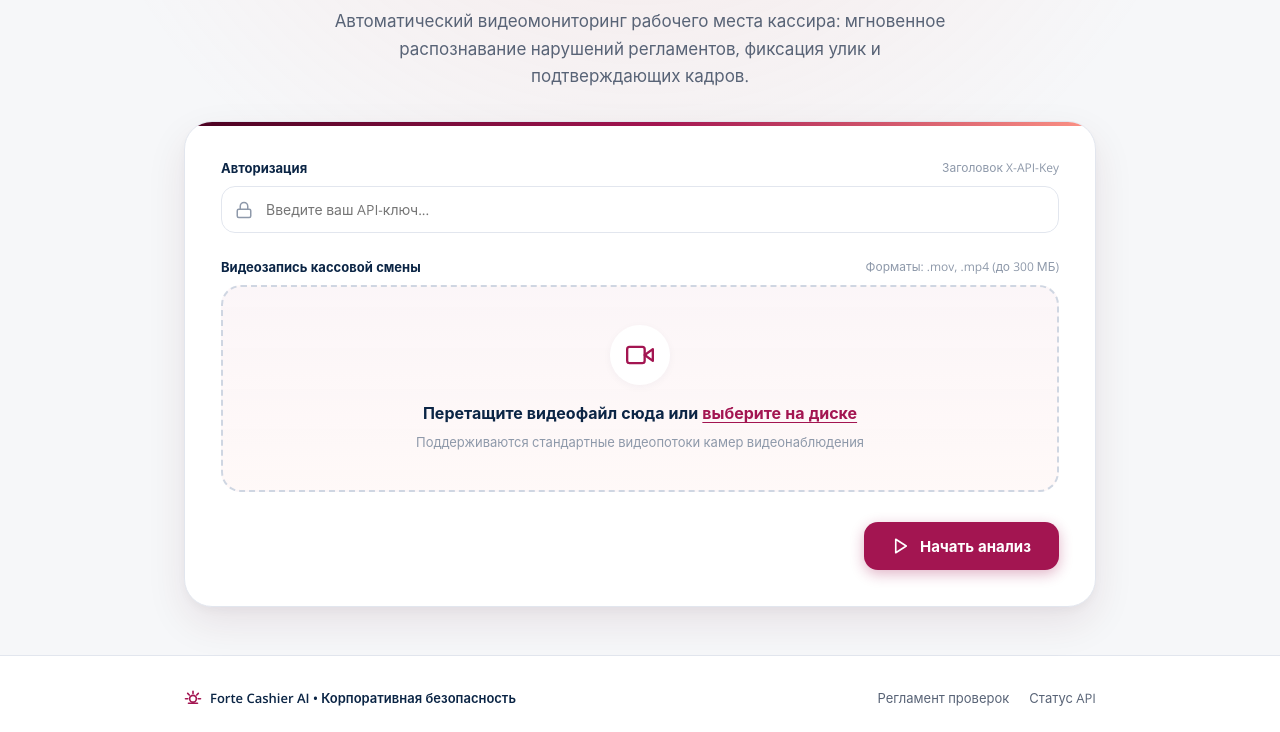
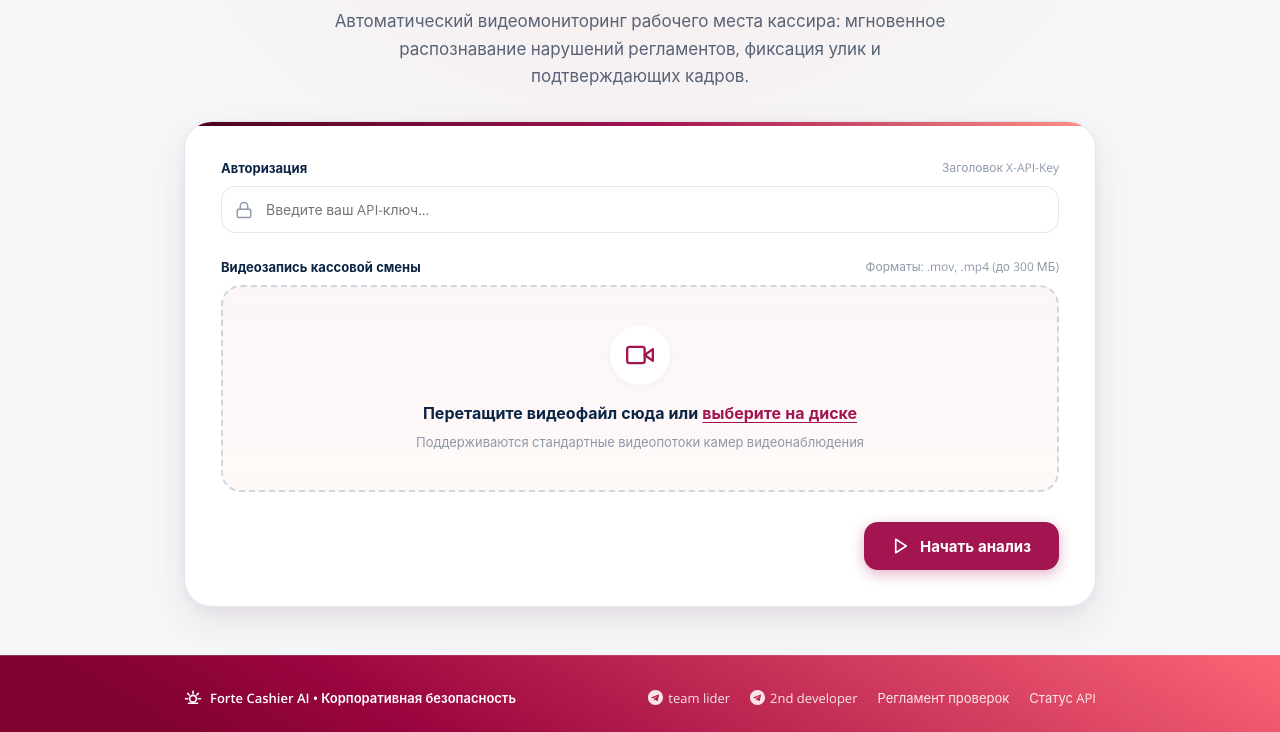
Before and after one commit to zgammer/DataMiners, a plain HTML site: page cashier_ai/static/index.html in a window 1280 px wide. Shown: the part 235-967 px from the top of the page. Drawn offline with nearby package versions, Linux system fonts and the light colour scheme.

Commit message:
Обновил стили и разметку футера; изменил цвет и фон, добавил ссылки на Telegram для команды.

```diff
--- a/cashier_ai/static/index.html
+++ b/cashier_ai/static/index.html
@@ -185,13 +185,15 @@
   <footer class="site-footer">
     <div class="container footer-inner">
       <div class="footer-brand">
-        <svg width="18" height="18" viewBox="0 0 24 24" fill="none" stroke="var(--forte-magenta)" stroke-width="2.2" stroke-linecap="round" stroke-linejoin="round">
+        <svg width="18" height="18" viewBox="0 0 24 24" fill="none" stroke="#FFFFFF" stroke-width="2.2" stroke-linecap="round" stroke-linejoin="round">
           <circle cx="12" cy="13" r="4.5"/>
           <path d="M12 3v3M4.93 5.93l2.12 2.12M19.07 5.93l-2.12 2.12M2 13h3M19 13h3M6 19l12 0"/>
         </svg>
         Forte Cashier AI • Корпоративная безопасность
       </div>
       <div class="footer-links">
+        <a href="https://t.me/" target="_blank" rel="noopener noreferrer"><svg width="15" height="15" viewBox="0 0 24 24" fill="currentColor" aria-hidden="true" style="vertical-align: -2px; margin-right: 5px"><path d="M12 0C5.37 0 0 5.37 0 12s5.37 12 12 12 12-5.37 12-12S18.63 0 12 0Zm5.56 8.2-1.9 8.96c-.14.64-.52.8-1.05.5l-2.9-2.14-1.4 1.35c-.15.15-.28.28-.58.28l.2-2.96 5.38-4.86c.23-.2-.05-.32-.36-.12l-6.65 4.19-2.87-.9c-.62-.2-.63-.62.13-.92l11.23-4.33c.52-.2.98.12.81.95Z"/></svg>team lider</a>
+        <a href="https://t.me/Frienzi4ek" target="_blank" rel="noopener noreferrer"><svg width="15" height="15" viewBox="0 0 24 24" fill="currentColor" aria-hidden="true" style="vertical-align: -2px; margin-right: 5px"><path d="M12 0C5.37 0 0 5.37 0 12s5.37 12 12 12 12-5.37 12-12S18.63 0 12 0Zm5.56 8.2-1.9 8.96c-.14.64-.52.8-1.05.5l-2.9-2.14-1.4 1.35c-.15.15-.28.28-.58.28l.2-2.96 5.38-4.86c.23-.2-.05-.32-.36-.12l-6.65 4.19-2.87-.9c-.62-.2-.63-.62.13-.92l11.23-4.33c.52-.2.98.12.81.95Z"/></svg>2nd developer</a>
         <a href="#rules" onclick="alert('Регламент проверки кассовой дисциплины Forte Bank.'); return false;">Регламент проверок</a>
         <a href="/health" target="_blank">Статус API</a>
       </div>
--- a/cashier_ai/static/style.css
+++ b/cashier_ai/static/style.css
@@ -78,7 +78,7 @@ body {
 
 /* Фон с мотивом рассвета Forte */
 .page-background {
-  position: fixed;
+  position: absolute;
   top: 0;
   left: 0;
   right: 0;
@@ -985,8 +985,8 @@ body {
    ========================================================================== */
 .site-footer {
   margin-top: auto;
-  border-top: 1px solid var(--border-color);
-  background: #FFFFFF;
+  border-top: 1px solid rgba(255, 255, 255, 0.18);
+  background: linear-gradient(210.46deg, #FF6A78 -3.25%, #9B053F 69.11%, #820232 86.64%);
   padding: 32px 0 24px;
 }
 
@@ -997,7 +997,7 @@ body {
   flex-wrap: wrap;
   gap: 16px;
   font-size: 13px;
-  color: var(--text-muted);
+  color: rgba(255, 255, 255, 0.82);
 }
 
 .footer-brand {
@@ -1005,23 +1005,24 @@ body {
   align-items: center;
   gap: 8px;
   font-weight: 600;
-  color: var(--forte-business);
+  color: var(--text-white);
 }
 
 .footer-links {
   display: flex;
   align-items: center;
+  flex-wrap: wrap;
   gap: 20px;
 }
 
 .footer-links a {
-  color: var(--text-secondary);
+  color: rgba(255, 255, 255, 0.88);
   text-decoration: none;
   transition: color var(--transition-fast);
 }
 
 .footer-links a:hover {
-  color: var(--forte-magenta);
+  color: var(--text-white);
 }
 
 /* ==========================================================================
```
